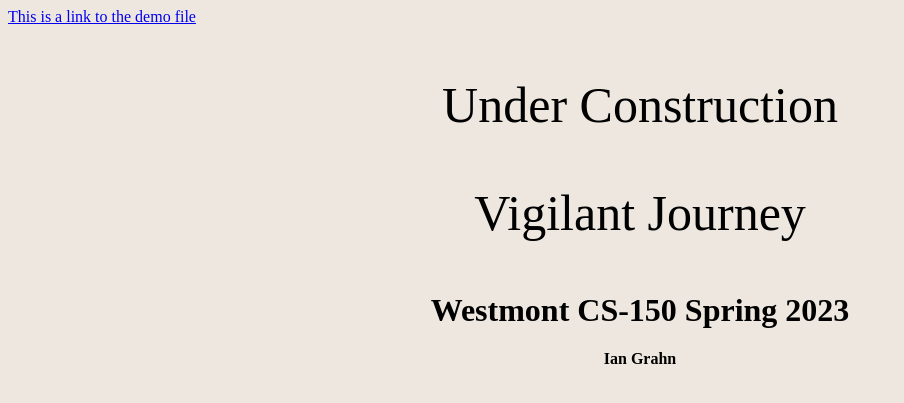
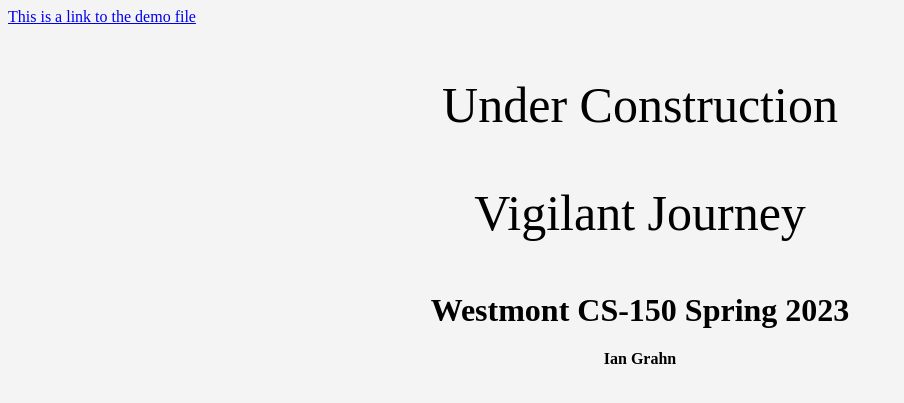
Before and after one commit to IanGrahn/vigilant-journey, a PHP site: page /index.html in a window 1280 px wide. Shown: the top 403 px of the page, without its empty margins (0-904 px from the left). Run offline with PHP 8.4, Linux system fonts and the light colour scheme.

Commit message:
Update style.css

```diff
--- a/style.css
+++ b/style.css
@@ -1,6 +1,6 @@
 
 body {
-  background: #EDE7DF;
+  background: #F4F4F4;
 }
 
 h1 {
```
